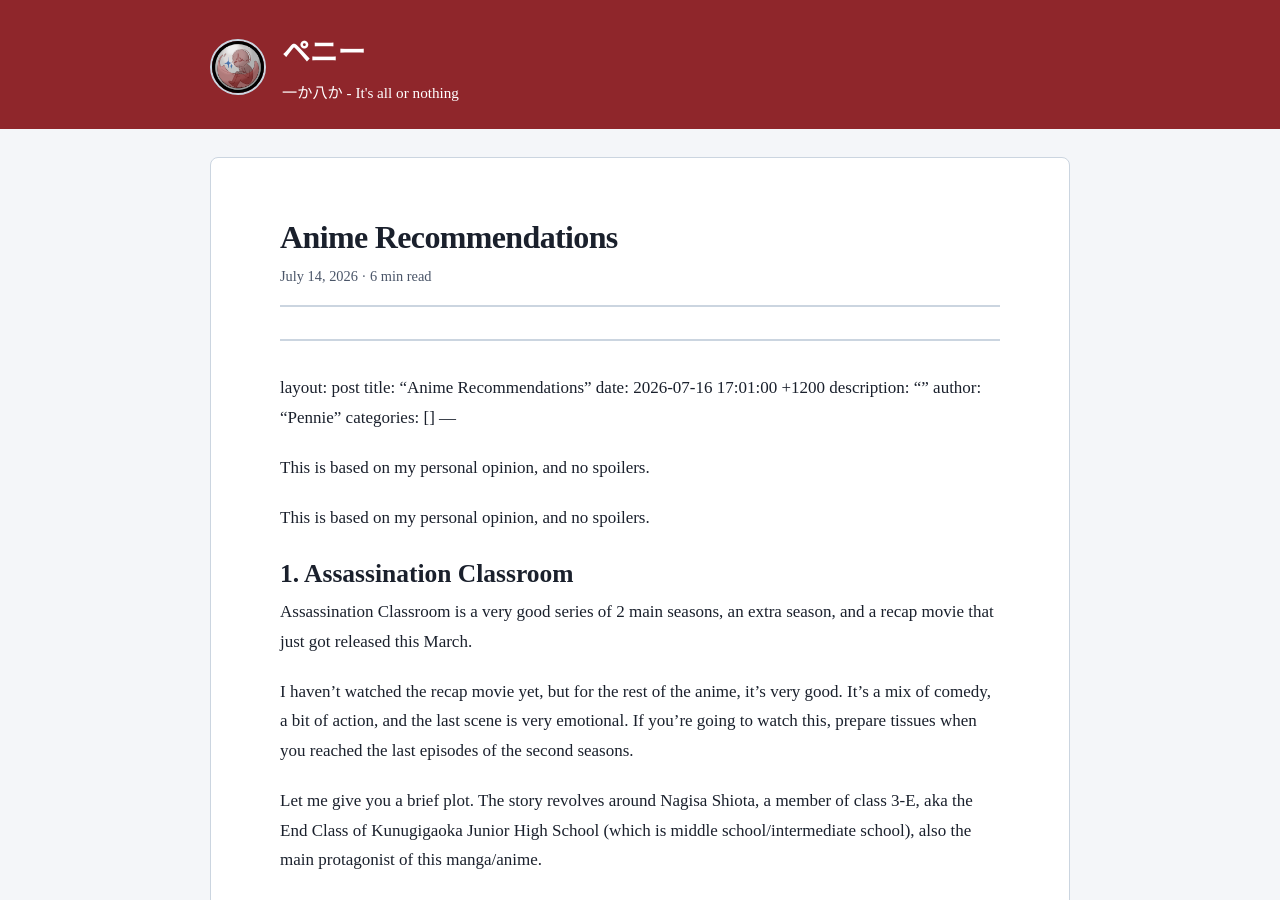
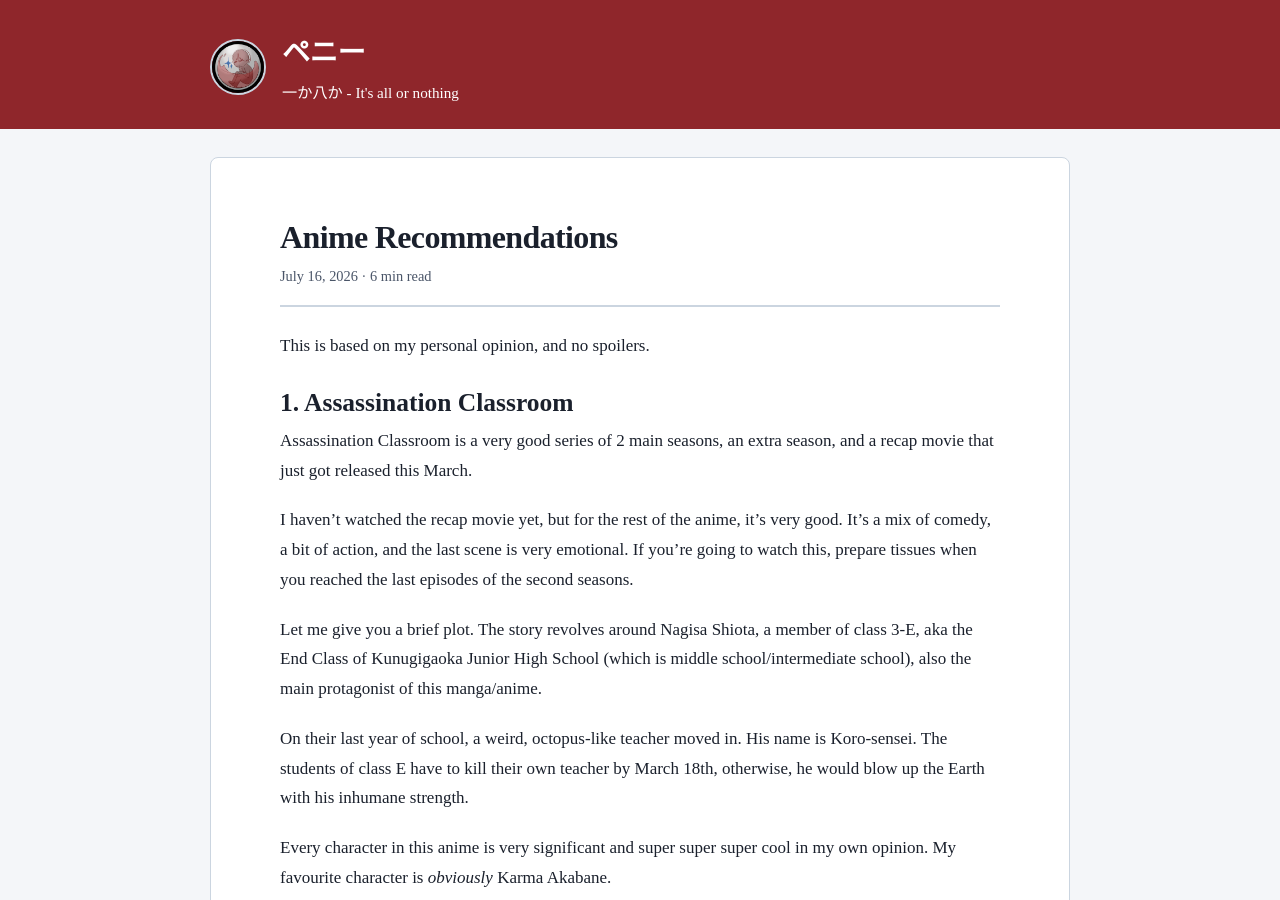
Before and after one commit to pennie26/pennie26.github.io, a Jekyll site: the page built from _posts/2026/05/31/2026-07-14-anime-recommendations.md, in a window 1280 px wide and 900 px high. Built offline with Jekyll 4.4.1, drawn with Linux system fonts in a browser that asks for light colours; our own code applies the rules of GitHub Pages for plain Markdown files.

Commit message:
Update 2026-07-14-anime-recommendations.md

```diff
--- a/_posts/2026/05/31/2026-07-14-anime-recommendations.md
+++ b/_posts/2026/05/31/2026-07-14-anime-recommendations.md
@@ -1,4 +1,3 @@
-
 ---
 layout: post
 title: "Anime Recommendations"
@@ -11,8 +10,6 @@ categories: []
 This is based on my personal opinion, and no spoilers.
 
 <!--more-->
-
-This is based on my personal opinion, and no spoilers.
 
 # 1. Assassination Classroom
 
```
